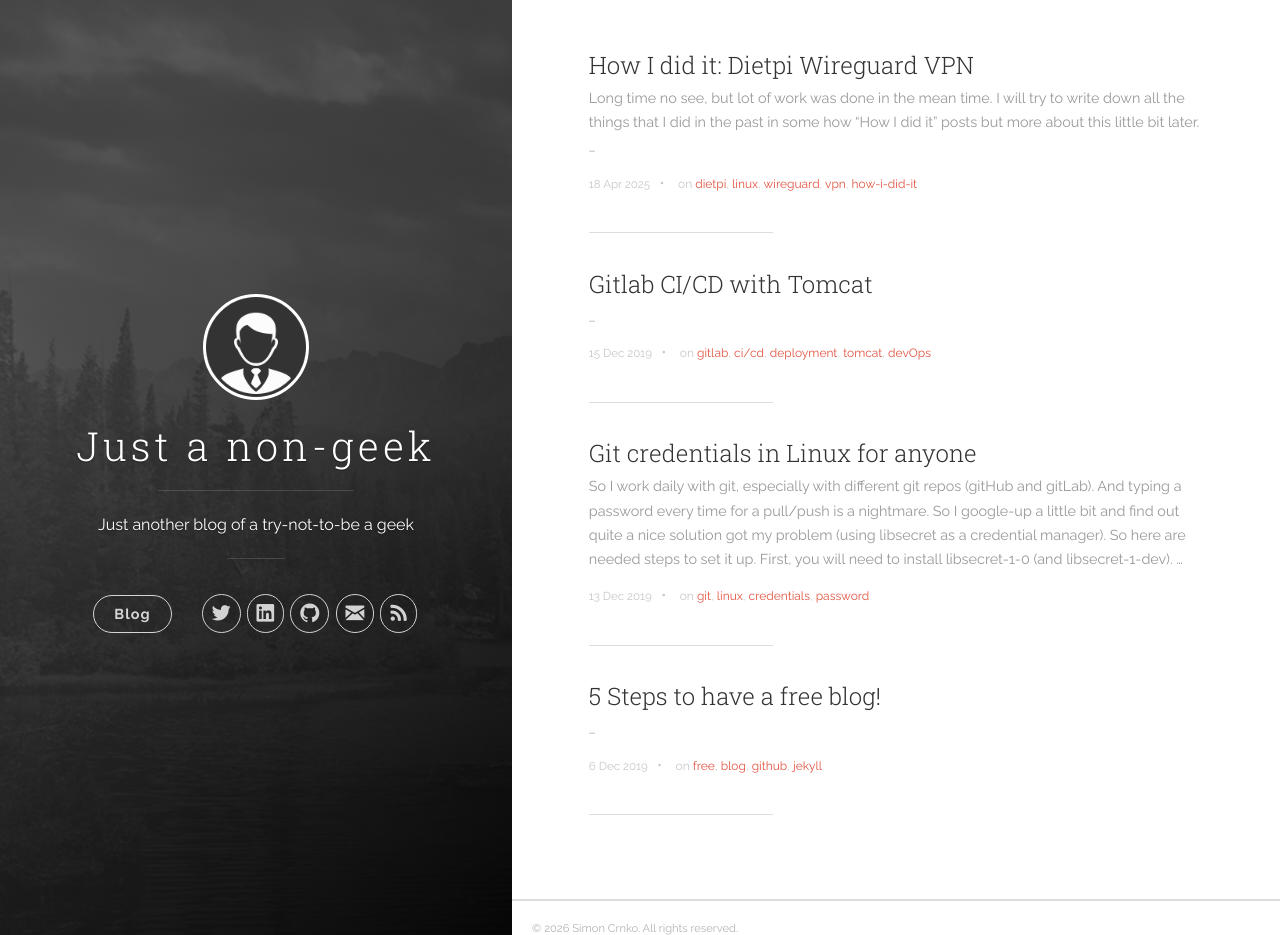
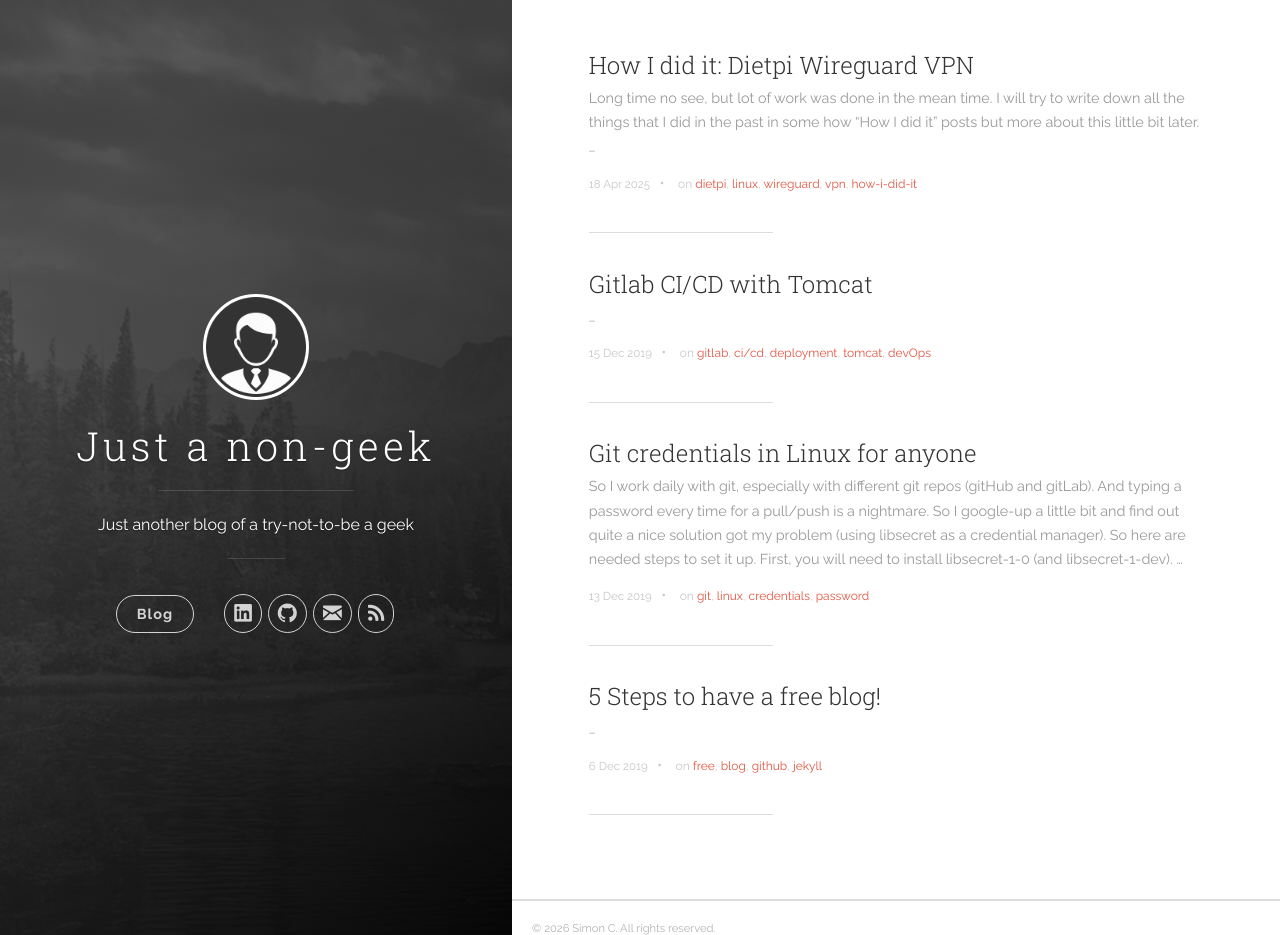
Before and after one commit to mrVragec/geekyStuff, a Jekyll site: the page built from index.html, in a window 1280 px wide and 935 px high. Built offline with Jekyll 4.4.1, drawn with Linux system fonts in a browser that asks for light colours; the list of posts is cut into pages by our own code.

Commit message:
updates ...

```diff
--- a/_config.yml
+++ b/_config.yml
@@ -7,9 +7,8 @@ google_analytics: 'UA-11751275-15'
 # disqus_shortname: 'your-disqus-name'
 
 author:
-  name: 'Simon Crnko'
+  name: 'Simon C'
   email: vragec@pekel.org
-  twitter_username: mrvragec
   github_username:  mrvragec
   linkedin_username:  scrnko
 
```
